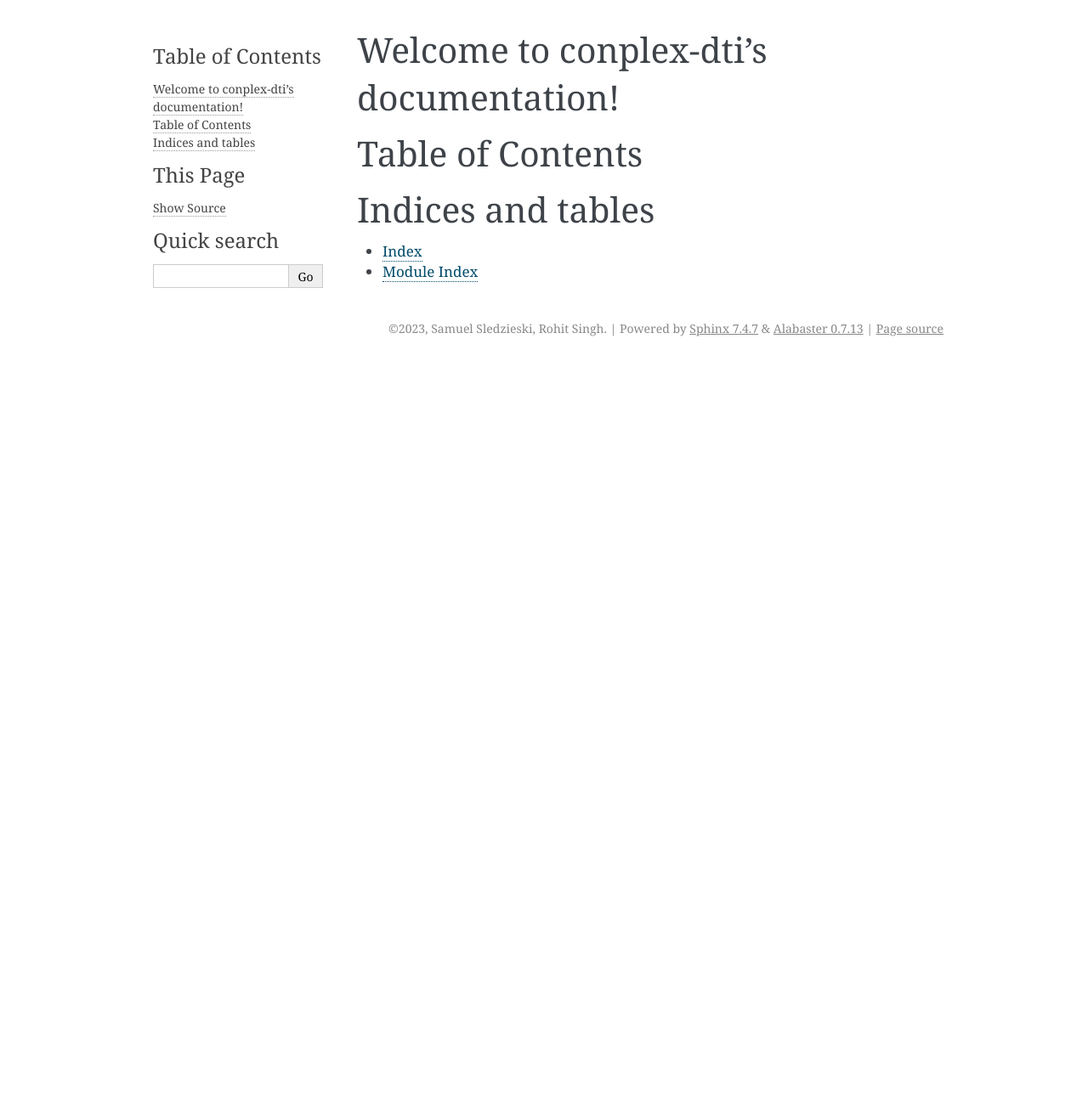
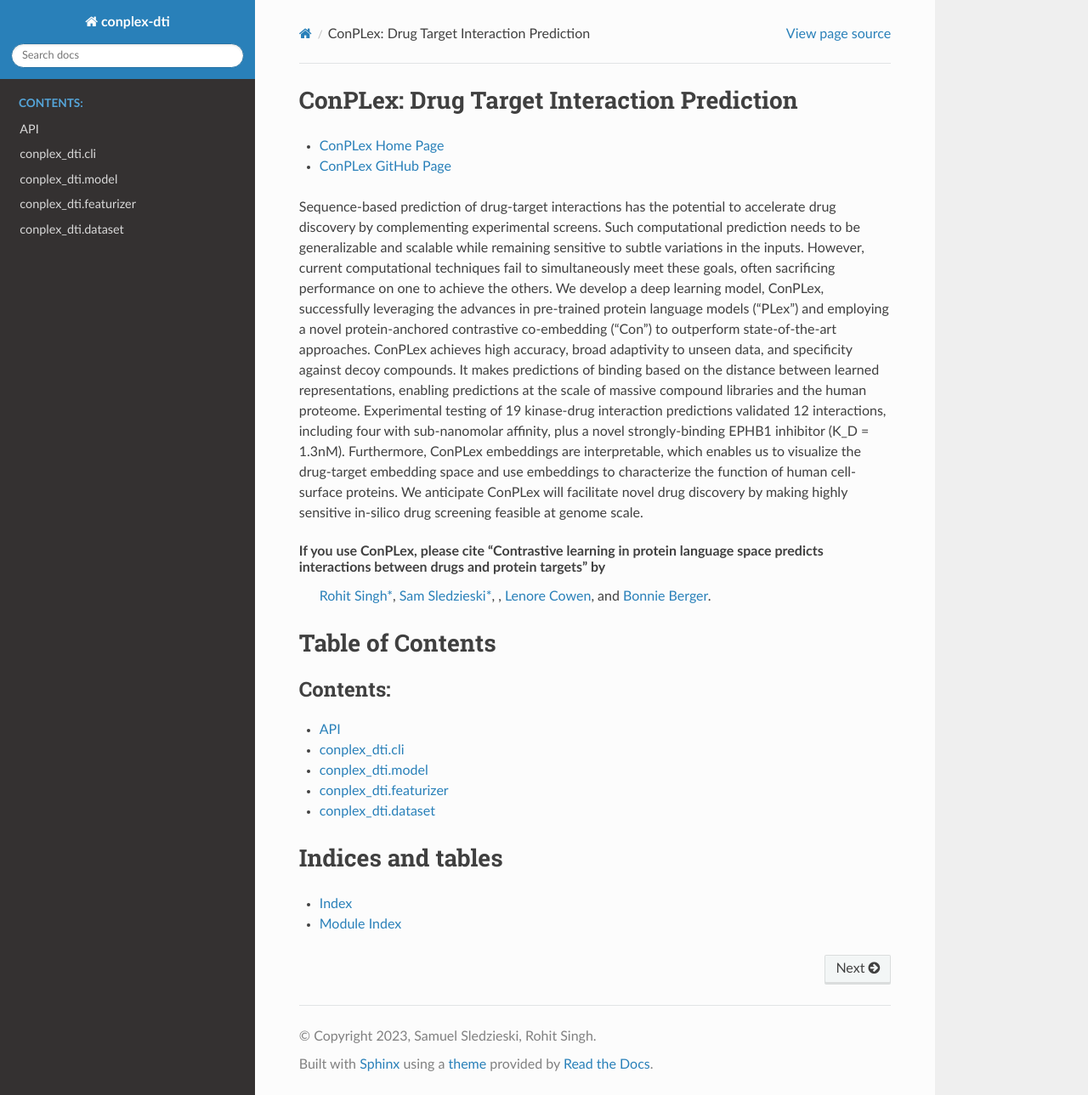
Before and after one commit to samsledje/ConPLex, a Sphinx documentation site: the page built from docs/index.rst, in a window 1280 px wide and 1289 px high. Shown: the whole window at 85% size. Built offline with Sphinx 7.4.7 and the Read the Docs theme 2.0.0, drawn with Linux system fonts in a browser that asks for light colours.

Commit message:
add autodoc

```diff
--- /dev/null
+++ b/docs/api/index.rst
@@ -0,0 +1,34 @@
+API
+===
+
+conplex_dti.cli
+===============
+
+.. automodule:: conplex_dti.cli
+    :members:
+    :undoc-members:
+    :show-inheritance:
+
+conplex_dti.model
+=================
+
+.. automodule:: conplex_dti.model
+    :members:
+    :undoc-members:
+    :show-inheritance:
+
+conplex_dti.featurizer
+======================
+
+.. automodule:: conplex_dti.featurizer
+    :members:
+    :undoc-members:
+    :show-inheritance:
+
+conplex_dti.dataset
+===================
+
+.. automodule:: conplex_dti.dataset
+    :members:
+    :undoc-members:
+    :show-inheritance:
--- a/docs/conf.py
+++ b/docs/conf.py
@@ -35,5 +35,5 @@
 # -- Options for HTML output -------------------------------------------------
 # https://www.sphinx-doc.org/en/master/usage/configuration.html#options-for-html-output
 
-html_theme = 'alabaster'
+html_theme = 'sphinx_rtd_theme'
 html_static_path = ['_static']
--- a/docs/index.rst
+++ b/docs/index.rst
@@ -3,9 +3,31 @@
    You can adapt this file completely to your liking, but it should at least
    contain the root `toctree` directive.
 
-Welcome to conplex-dti's documentation!
-=======================================
+ConPLex: Drug Target Interaction Prediction
+===========================================
+* `ConPLex Home Page`_
+* `ConPLex GitHub Page`_
 
+Sequence-based prediction of drug-target interactions has the potential to accelerate drug discovery by complementing experimental screens.
+Such computational prediction needs to be generalizable and scalable while remaining sensitive to subtle variations in the inputs.
+However, current computational techniques fail to simultaneously meet these goals, often sacrificing performance on one to achieve the others.
+We develop a deep learning model, ConPLex, successfully leveraging the advances in pre-trained protein language models ("PLex") and employing a novel
+protein-anchored contrastive co-embedding ("Con") to outperform state-of-the-art approaches. ConPLex achieves high accuracy, broad adaptivity to unseen data,
+and specificity against decoy compounds. It makes predictions of binding based on the distance between learned representations, enabling predictions at the scale
+of massive compound libraries and the human proteome. Experimental testing of 19 kinase-drug interaction predictions validated 12 interactions, including four
+with sub-nanomolar affinity, plus a novel strongly-binding EPHB1 inhibitor (K_D = 1.3nM). Furthermore, ConPLex embeddings are interpretable, which enables
+us to visualize the drug-target embedding space and use embeddings to characterize the function of human cell-surface proteins. We anticipate ConPLex will
+facilitate novel drug discovery by making highly sensitive in-silico drug screening feasible at genome scale.
+
+If you use ConPLex, please cite "Contrastive learning in protein language space predicts interactions between drugs and protein targets" by
+ `Rohit Singh*`_, `Sam Sledzieski*`_, , `Lenore Cowen`_, and `Bonnie Berger`_.
+
+.. _ConPLex Home Page: http://conplex.csail.mit.edu
+.. _ConPLex GitHub Page: https://github.com/samsledje/ConPLex.git
+.. _`Rohit Singh*`: http://people.csail.mit.edu/rsingh/
+.. _`Sam Sledzieski*`: http://samsledje.github.io/
+.. _`Lenore Cowen`: http://www.cs.tufts.edu/~cowen/
+.. _`Bonnie Berger`: http://people.csail.mit.edu/bab/
 
 Table of Contents
 =================
@@ -13,6 +35,7 @@
    :maxdepth: 2
    :caption: Contents:
 
+   api/index
 
 
 Indices and tables
```
